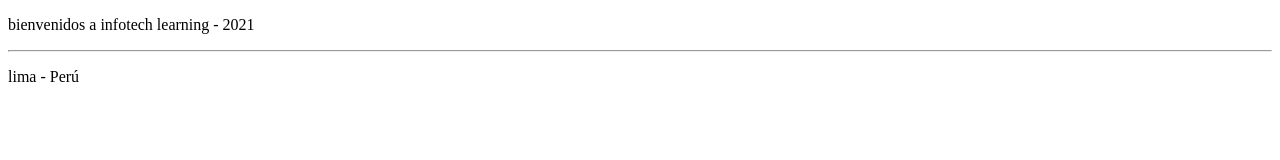
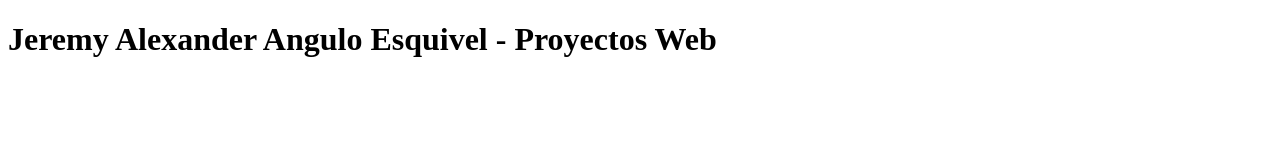
Before and after one commit to JeremyAngulo/JeremyAngulo.github.io, a plain HTML site: page index.html in a window 1280 px wide. Drawn offline with Linux system fonts and the light colour scheme.

Commit message:
creacion del indice

```diff
--- a/index.html
+++ b/index.html
@@ -4,11 +4,9 @@
     <meta charset="UTF-8">
     <meta http-equiv="X-UA-Compatible" content="IE=edge">
     <meta name="viewport" content="width=device-width, initial-scale=1.0">
-    <title>cursos infotech</title>
+    <title>Jeremy Alexander Angulo Esquivel - Proyectos Web</title>
 </head>
 <body>
-    <p>bienvenidos a infotech learning - 2021</p>
-    <hr>
-    <p>lima - Perú</p>
+    <h1>Jeremy Alexander Angulo Esquivel - Proyectos Web</h1>
 </body>
 </html>
```
